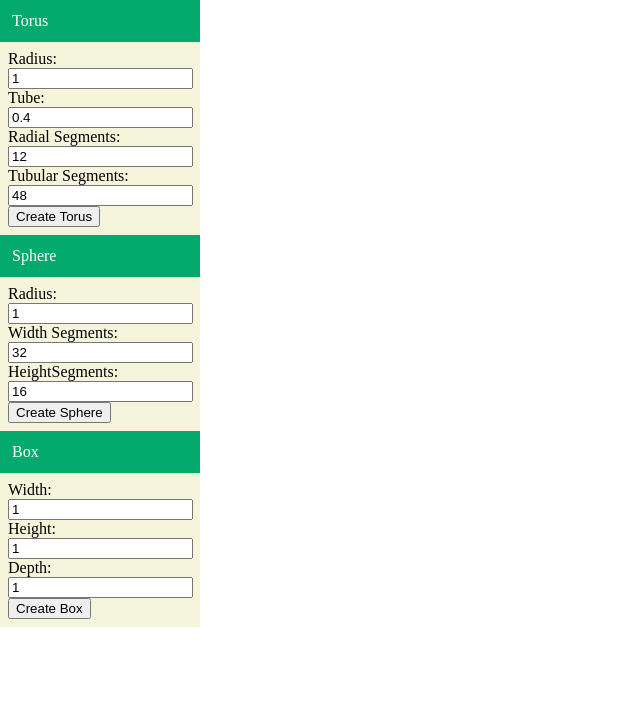
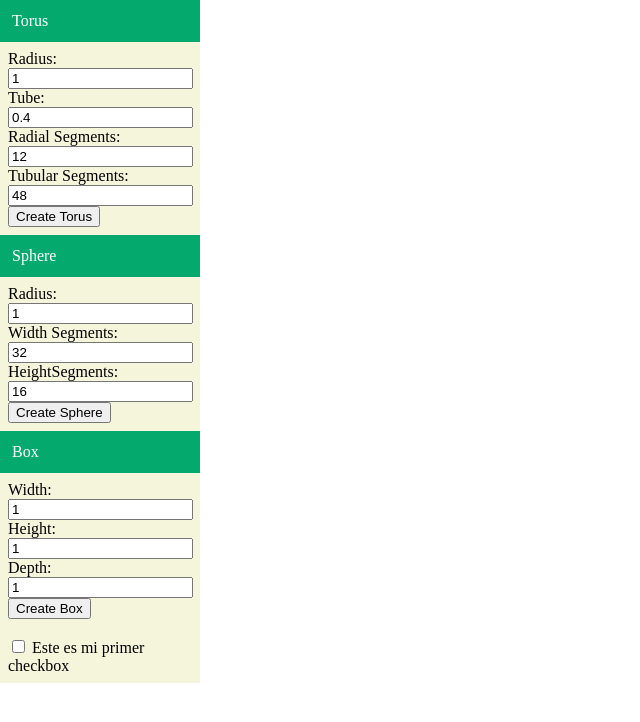
Before and after one commit to kdmonteal/computacion_Grafica_2023_1, a plain HTML site: page creando_escena/index.html in a window 1280 px wide. Shown: the whole page, without its empty margins (0-640 px from the left). Drawn offline with nearby package versions, Linux system fonts and the light colour scheme.

Commit message:
checkbox

```diff
--- a/creando_escena/index.html
+++ b/creando_escena/index.html
@@ -46,7 +46,8 @@
             <input id="box_height" type="number" value="1">
             <span>Depth:</span>
             <input id="box_depth" type="number" value="1">
-            <button onclick="draw3dShape('Box')">Create Box</button>
+            <button onclick="draw3dShape('Box')">Create Box</button><br><br>
+            <label><input type="checkbox" id="cbox1" value="first_checkbox"> Este es mi primer checkbox</label>
         </div>
       </div>
 
```
